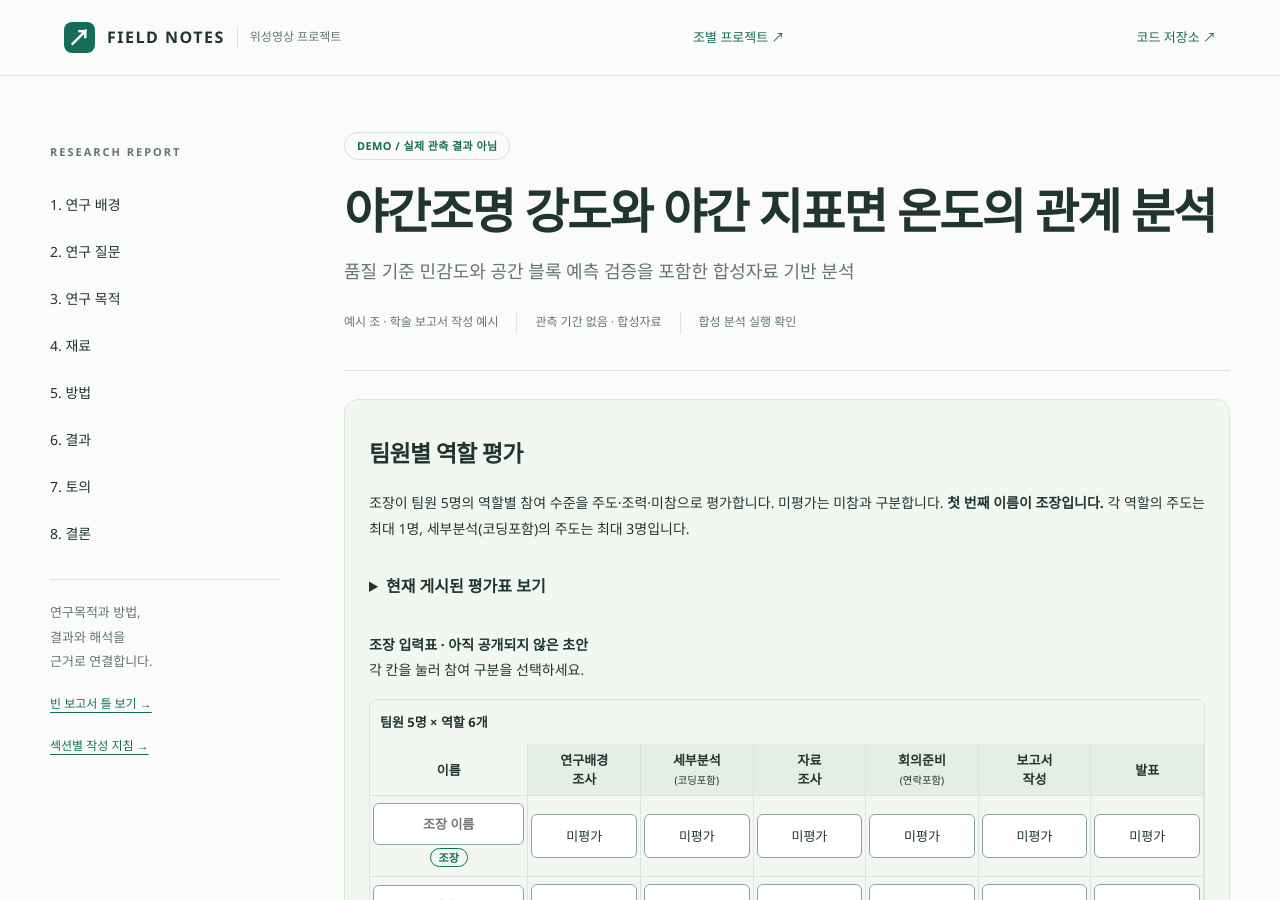
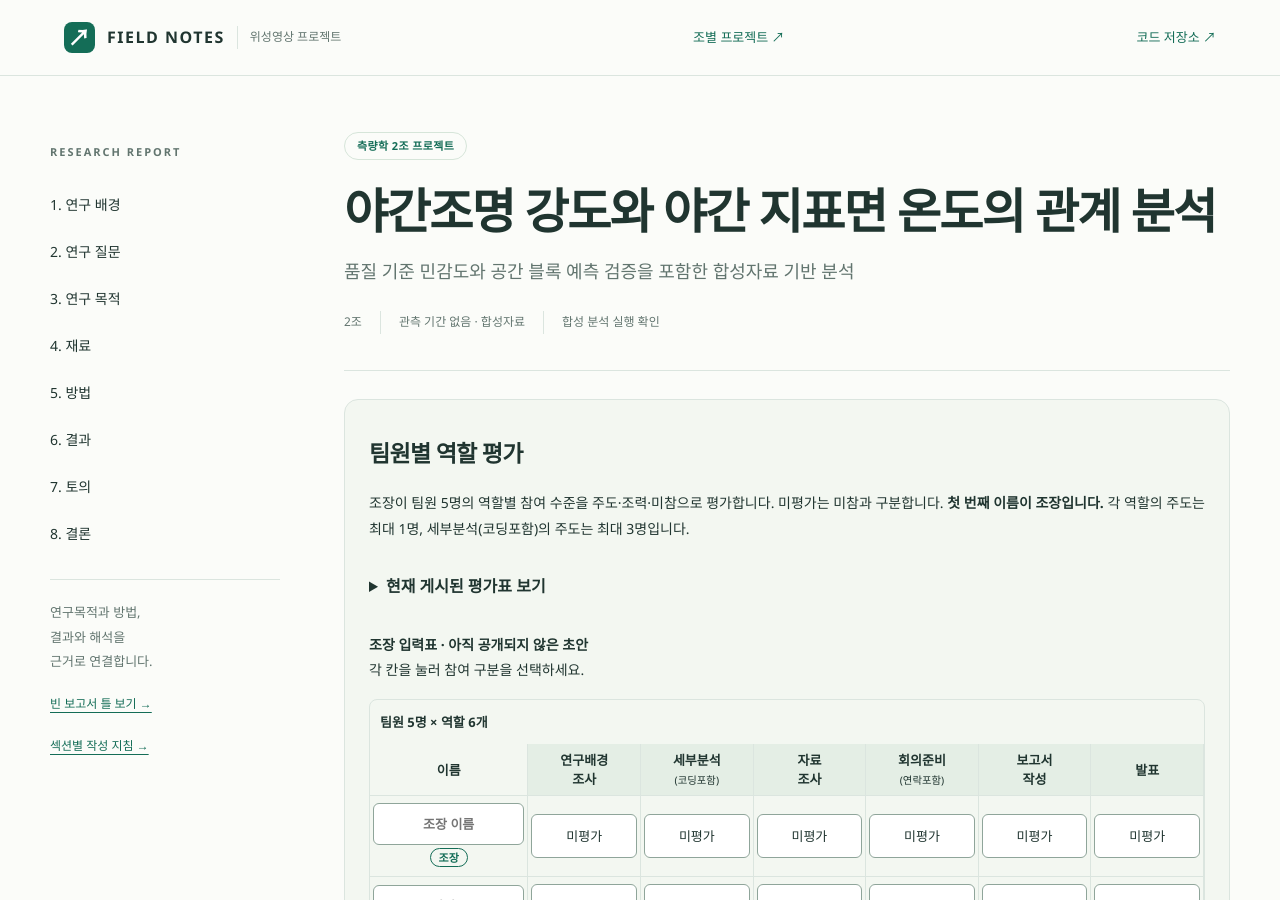
Before and after one commit to sungjun0107/-class2026_02_surveying_team2, a Jekyll site: the page built from docs/index.md, in a window 1280 px wide and 900 px high. Built offline with Jekyll 4.4.1, drawn with Linux system fonts in a browser that asks for light colours.

Commit message:
Update team and badge information in index.md

```diff
--- a/docs/index.md
+++ b/docs/index.md
@@ -3,10 +3,10 @@ layout: report
 advanced: true
 title: "야간조명 강도와 야간 지표면 온도의 관계 분석"
 subtitle: "품질 기준 민감도와 공간 블록 예측 검증을 포함한 합성자료 기반 분석"
-team: "예시 조 · 학술 보고서 작성 예시"
+team: "2조"
 period: "관측 기간 없음 · 합성자료"
 status: "합성 분석 실행 확인"
-badge: "DEMO / 실제 관측 결과 아님"
+badge: "측량학 2조 프로젝트"
 ---
 
 > **교육용 합성자료에 기반한 학술 보고서 예시.** 본문은 실제 도시·Landsat 관측 결과를 제시하지 않는다. 기본 탐색용 36개 표본과 세부목적 분석용 384행은 서로 다른 합성자료이다. 연구 질문을 학술적 목적으로 구체화하는 과정을 보여주기 위해 일상적 질문과 정식 목적 진술을 함께 제시하였다.
```
